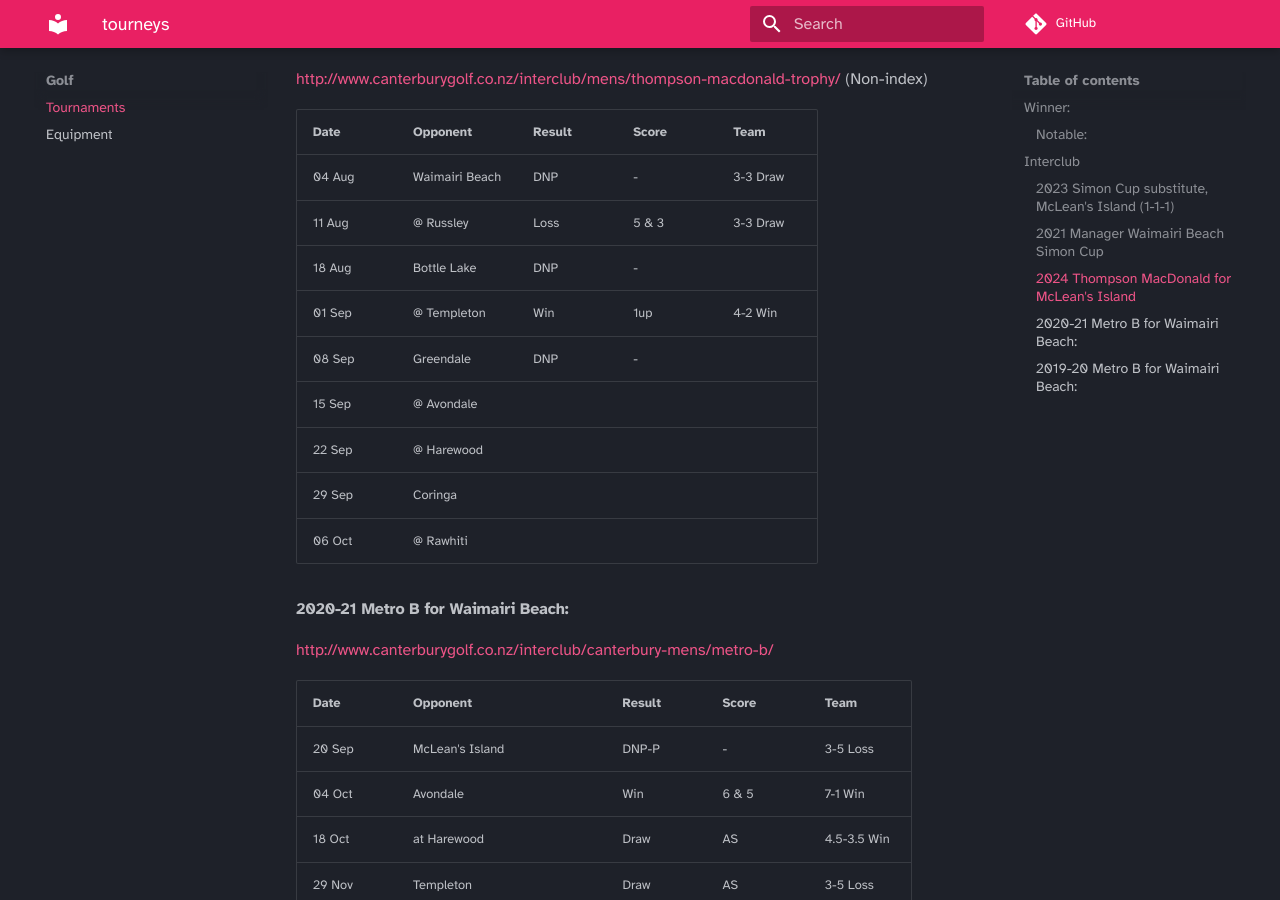
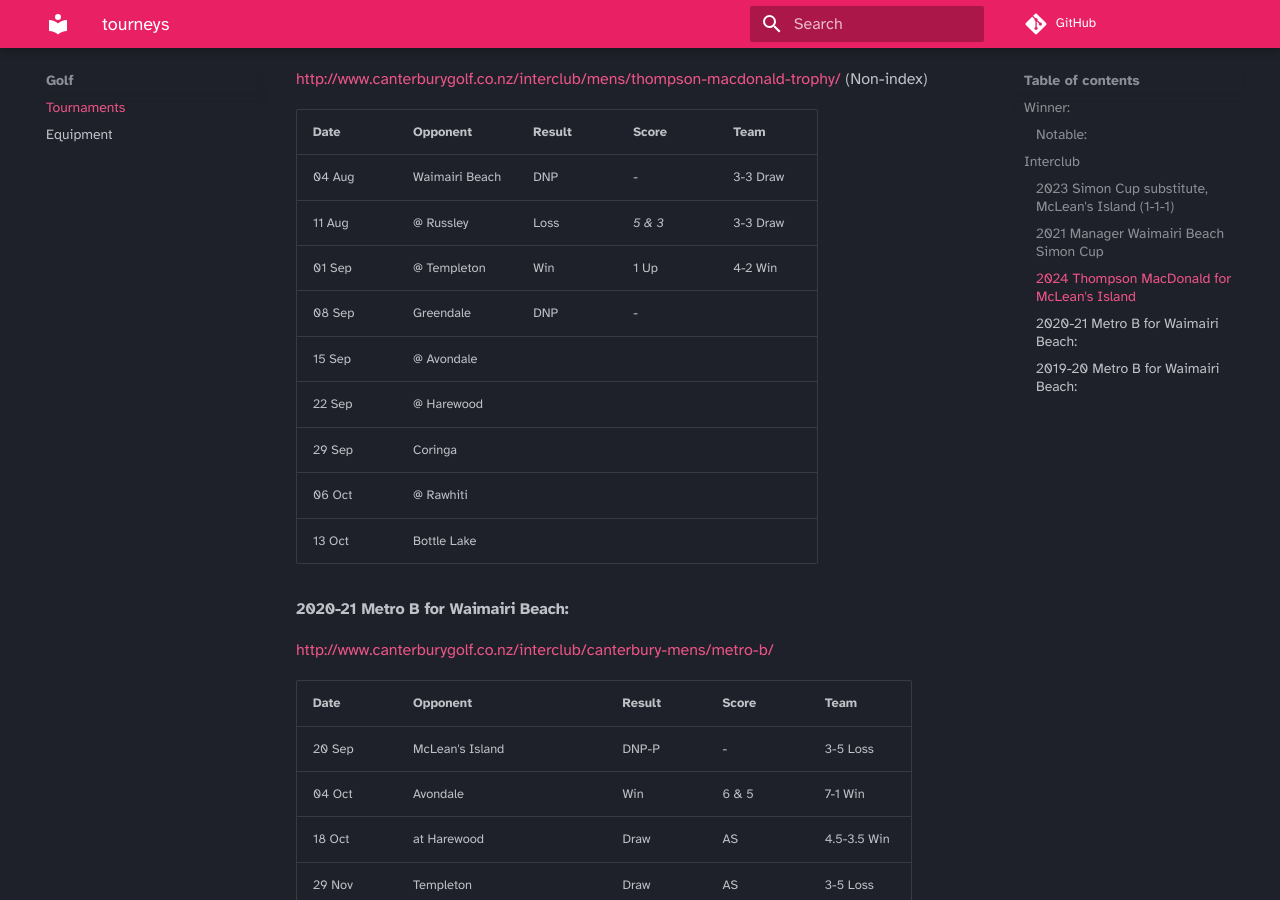
Before and after one commit to matchavez/matchavez.github.io, an MkDocs documentation site: the page built from docs/golf/tourneys.md, in a window 1280 px wide and 900 px high, scrolled down 817 px. Built offline with MkDocs 1.6.1 and Material for MkDocs 9.7.7, drawn with Linux system fonts in a browser that asks for light colours; comment, search, counter and statistics services are not loaded.

Commit message:
PUSH NOTE : tourneys.md

```diff
--- a/docs/golf/tourneys.md
+++ b/docs/golf/tourneys.md
@@ -25,17 +25,17 @@
 #### 2024 Thompson MacDonald for McLean's Island
 http://www.canterburygolf.co.nz/interclub/mens/thompson-macdonald-trophy/ (Non-index)
 
-| Date   | Opponent       | Result | Score | Team     |
-| ------ | -------------- | ------ | ----- | -------- |
-| 04 Aug | Waimairi Beach | DNP    | -     | 3-3 Draw |
-| 11 Aug | @ Russley      | Loss   | 5 & 3 | 3-3 Draw |
-| 18 Aug | Bottle Lake    | DNP    | -     |          |
-| 01 Sep | @ Templeton    | Win    | 1up   | 4-2 Win  |
-| 08 Sep | Greendale      | DNP    | -     |          |
-| 15 Sep | @ Avondale     |        |       |          |
-| 22 Sep | @ Harewood     |        |       |          |
-| 29 Sep | Coringa        |        |       |          |
-| 06 Oct | @ Rawhiti      |        |       |          |
+| Date   | Opponent       | Result | Score   | Team     |
+| ------ | -------------- | ------ | ------- | -------- |
+| 04 Aug | Waimairi Beach | DNP    | -       | 3-3 Draw |
+| 11 Aug | @ Russley      | Loss   | _5 & 3_ | 3-3 Draw |
+| 01 Sep | @ Templeton    | Win    | 1 Up    | 4-2 Win  |
+| 08 Sep | Greendale      | DNP    | -       |          |
+| 15 Sep | @ Avondale     |        |         |          |
+| 22 Sep | @ Harewood     |        |         |          |
+| 29 Sep | Coringa        |        |         |          |
+| 06 Oct | @ Rawhiti      |        |         |          |
+| 13 Oct | Bottle Lake    |        |         |          |
 
 #### 2020-21 Metro B for Waimairi Beach:
 [http://www.canterburygolf.co.nz/interclub/canterbury-mens/metro-b/](http://www.canterburygolf.co.nz/interclub/canterbury-mens/metro-b/)
```
